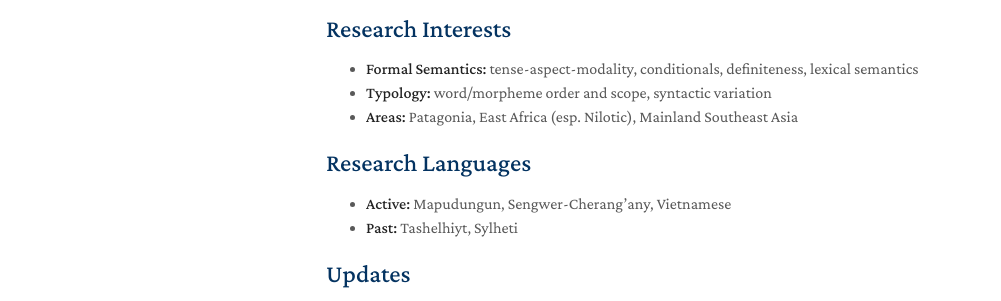
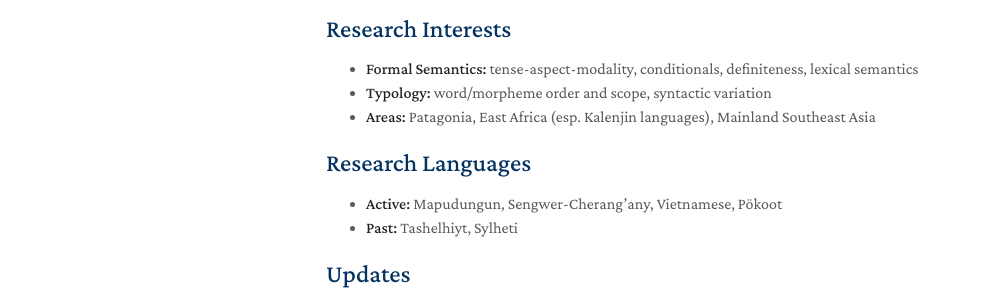
Before and after one commit to james-j-engels/james-j-engels.github.io, a Jekyll site: the page built from index.md, in a window 1280 px wide and 900 px high. Shown: the part 394-695 px from the top of the window, without its empty margins (144-1145 px from the left). Built offline with Jekyll 4.4.1, drawn with Linux system fonts in a browser that asks for light colours; a style sheet for code colours, icons or effects is not loaded; our own code applies the rules of GitHub Pages for plain Markdown files.

Commit message:
Update index.md

```diff
--- a/index.md
+++ b/index.md
@@ -14,10 +14,10 @@ In my last name the second "E" comes before the "L", the same as [my distant rel
 
 - **Formal Semantics:** tense-aspect-modality, conditionals, definiteness, lexical semantics
 - **Typology:** word/morpheme order and scope, syntactic variation
-- **Areas:** Patagonia, East Africa (esp. Nilotic), Mainland Southeast Asia
+- **Areas:** Patagonia, East Africa (esp. Kalenjin languages), Mainland Southeast Asia
 
 ## Research Languages
-- **Active:** Mapudungun, Sengwer-Cherang'any, Vietnamese
+- **Active:** Mapudungun, Sengwer-Cherang'any, Vietnamese, Pökoot
 - **Past:** Tashelhiyt, Sylheti
 
 ## Updates
```
